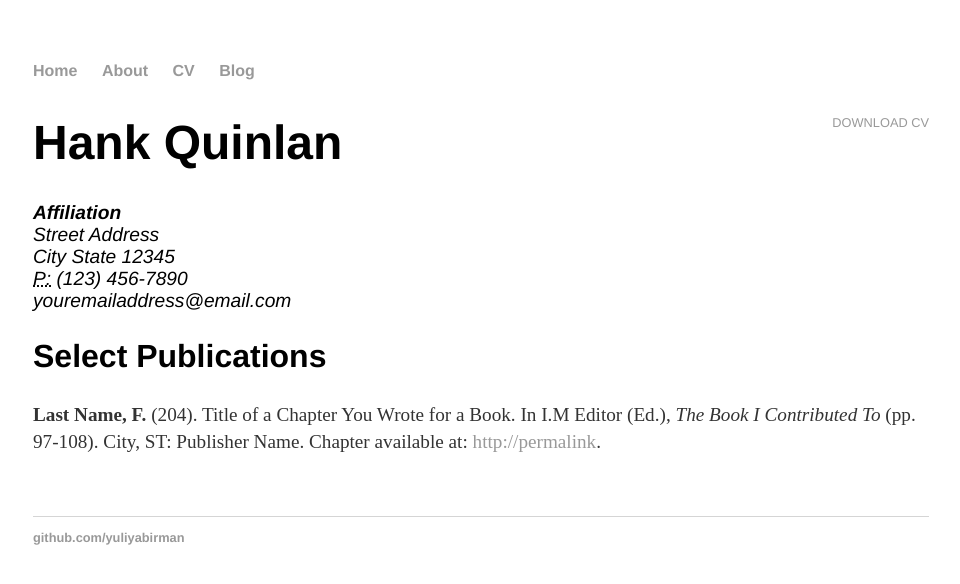
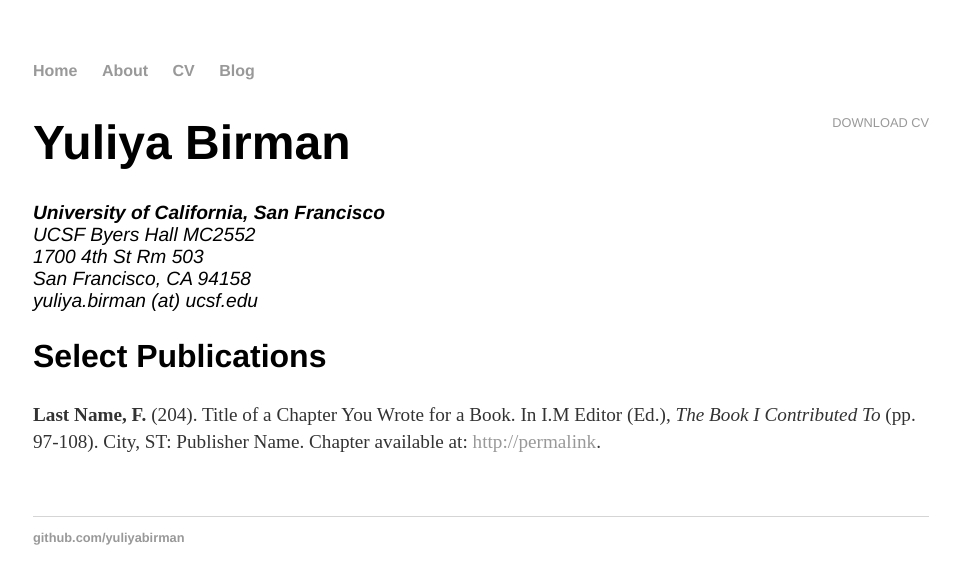
Before and after one commit to yuliyabirman/yuliyabirman.github.io, a Jekyll site: the page built from cv/index.html, in a window 1280 px wide. Shown: the top 584 px of the page, without its empty margins (159-1119 px from the left). Built offline with Jekyll 4.4.1, drawn with Linux system fonts in a browser that asks for light colours.

Commit message:
Update index.html

```diff
--- a/cv/index.html
+++ b/cv/index.html
@@ -1,17 +1,17 @@
 ---
 layout: default
-title: CV of Your Name
+title: CV of Yuliya Birman
 ---
 
 	<div class="cv">
 		<a href="#" class="download" title="Download CV as PDF">Download CV</a>
-					<h1>Hank Quinlan</h1>
+					<h1>Yuliya Birman</h1>
 					<address>
-					<strong>Affiliation</strong><br>
-					Street Address<br>
-					City State 12345<br>
-					<abbr title="phone">P:</abbr> (123) 456-7890<br>
-					<span class="obfuscate">youremailaddress@email.com</span>
+					<strong>University of California, San Francisco</strong><br>
+					UCSF Byers Hall MC2552<br>
+					1700 4th St Rm 503<br>
+					San Francisco, CA 94158<br>
+					<span class="obfuscate">yuliya.birman (at) ucsf.edu </span>
 					</address>
 
 					<h2>Select Publications</h2>
```
